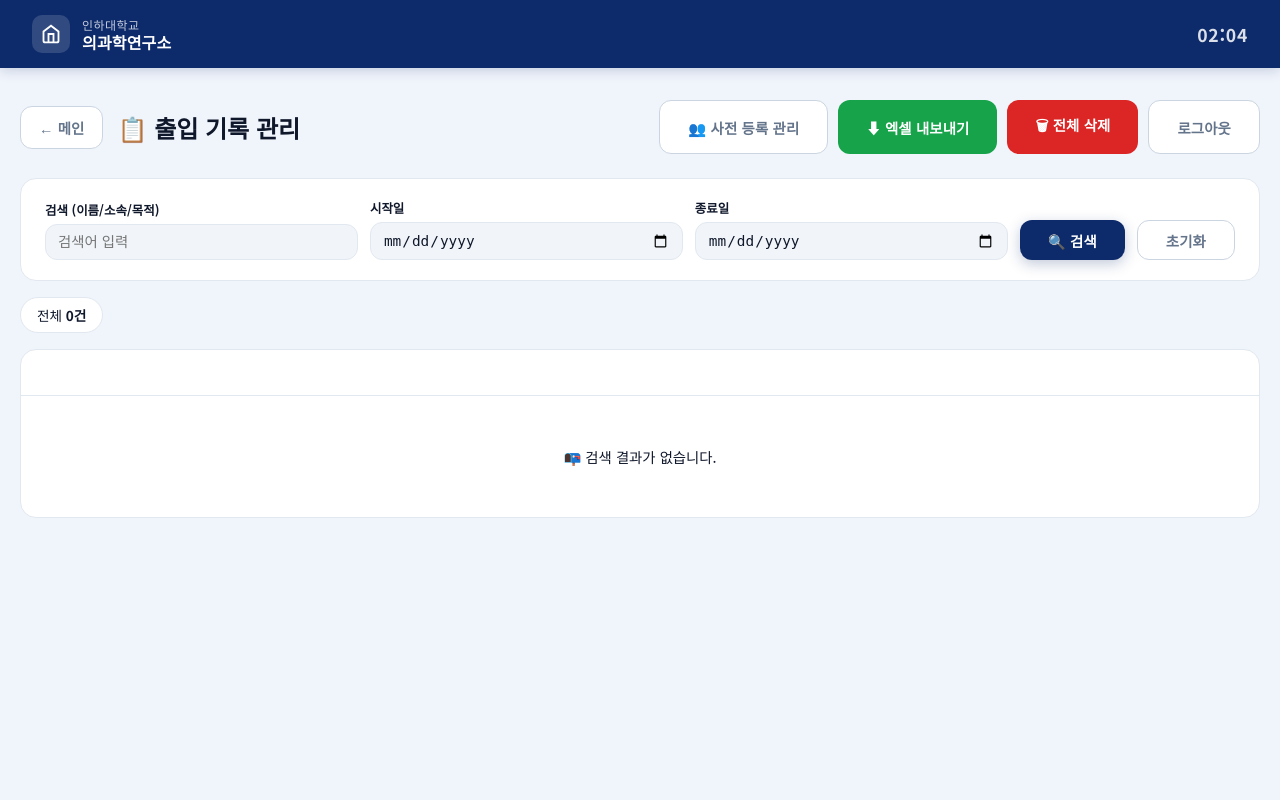
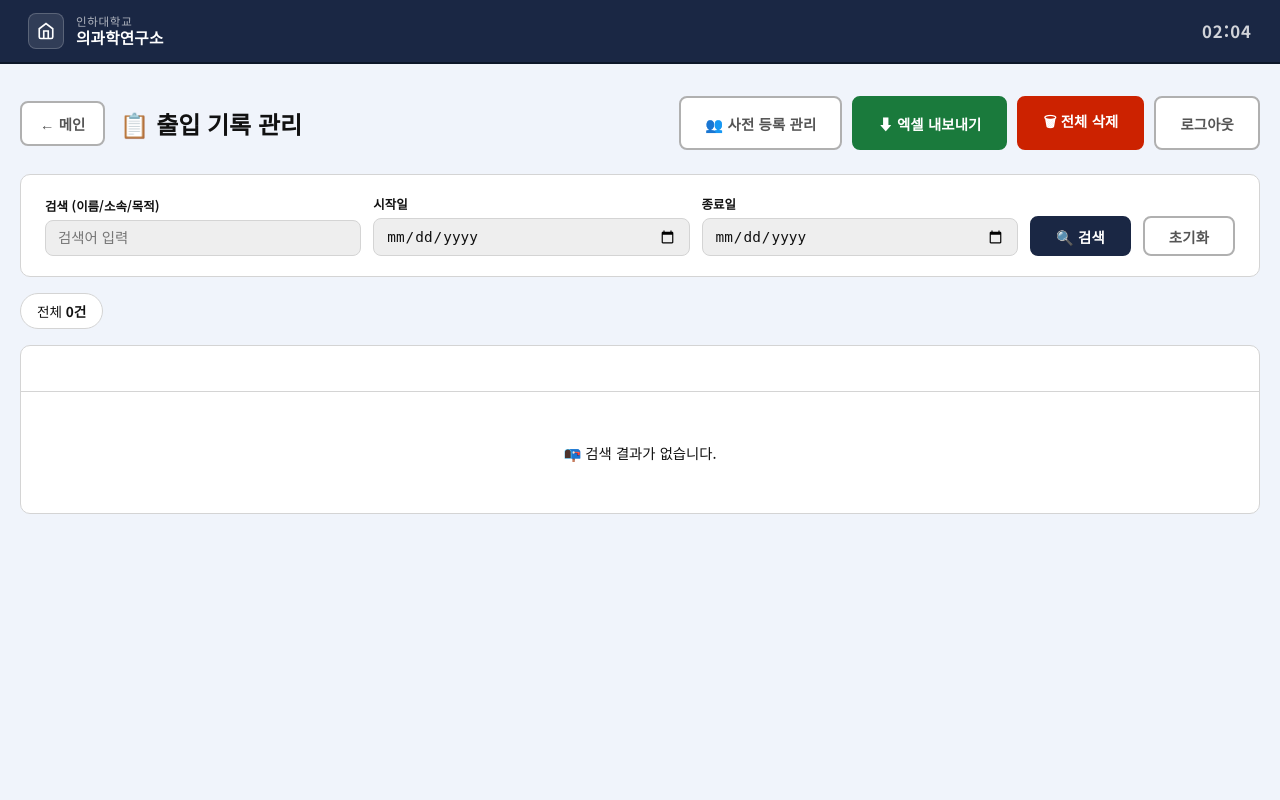
Before and after one commit to CYjang-LG/LOG_Kios, a Flask app: page /admin in a window 1280 px wide. Run offline with Flask 3, Linux system fonts and the light colour scheme; the visitor is signed in with stand-in values (Sample User, id 1); data that the repository does not hold is empty.

Commit message:
design: flat color 디자인 전면 적용 - 그라디언트 제거, 그림자 최소화, border 강화, 단일 accent 컴러

```diff
--- a/templates/base.html
+++ b/templates/base.html
@@ -15,41 +15,44 @@
   <style>
     *, *::before, *::after { box-sizing: border-box; margin: 0; padding: 0; }
     :root {
-      /* 브랜드 컬러 */
-      --navy:        #0D2B6B;
-      --navy-hover:  #1a3f8f;
-      --navy-light:  #e8edf7;
-      --teal:        #0891b2;
-      --teal-hover:  #0e7490;
-      --teal-light:  #e0f2fe;
-      /* 서페이스 */
-      --bg:          #f8fafc;
-      --surface:     #ffffff;
-      --surface-2:   #f1f5f9;
-      --border:      #e2e8f0;
-      --border-strong: #cbd5e1;
+      /* 업센트 컴러 - 단일 accent */
+      --navy:          #1a2744;
+      --navy-hover:    #253660;
+      --navy-light:    #eef1f8;
+      --navy-mid:      #c8d1e8;
+
+      /* 서페이스 - 완전 flat */
+      --bg:            #f5f5f5;
+      --surface:       #ffffff;
+      --surface-2:     #eeeeee;
+      --border:        #d4d4d4;
+      --border-strong: #b0b0b0;
+
       /* 텍스트 */
-      --text:        #0f172a;
-      --text-muted:  #64748b;
-      --text-faint:  #94a3b8;
+      --text:          #111111;
+      --text-muted:    #555555;
+      --text-faint:    #999999;
+
       /* 상태 */
-      --error:       #dc2626;
-      --error-light: #fef2f2;
-      --success:     #16a34a;
-      --success-light: #f0fdf4;
+      --error:         #cc2200;
+      --error-light:   #fff0ee;
+      --success:       #1a7a3c;
+      --success-light: #eefaf2;
+
       /* 레이아웃 */
-      --radius-xs:   8px;
-      --radius-sm:   12px;
-      --radius:      16px;
-      --radius-lg:   20px;
-      --radius-xl:   24px;
-      --shadow-sm:   0 1px 3px rgba(15,23,42,0.06), 0 1px 2px rgba(15,23,42,0.04);
-      --shadow:      0 4px 16px rgba(15,23,42,0.08), 0 2px 6px rgba(15,23,42,0.04);
-      --shadow-lg:   0 12px 40px rgba(15,23,42,0.12), 0 4px 12px rgba(15,23,42,0.06);
+      --radius-xs:  6px;
+      --radius-sm:  8px;
+      --radius:     10px;
+      --radius-lg:  12px;
+      --radius-xl:  14px;
+
+      /* 그림자 - 최소화 */
+      --shadow-sm:  0 1px 0 var(--border);
+
       /* 헤더 */
-      --header-h:    68px;
+      --header-h:   64px;
       /* 하단바 */
-      --footer-h:    80px;
+      --footer-h:   76px;
     }
     html, body { height: 100%; }
     body {
@@ -69,44 +72,49 @@
       position: fixed; top: 0; left: 0; right: 0; z-index: 100;
       height: var(--header-h);
       background: var(--navy);
+      border-bottom: 2px solid #0d1729;
       display: flex; align-items: center; justify-content: space-between;
-      padding: 0 32px;
-      box-shadow: 0 2px 12px rgba(13,43,107,0.20);
+      padding: 0 28px;
     }
     .top-bar-logo {
       display: flex; align-items: center; gap: 12px;
       color: #fff;
     }
     .top-bar-logo-icon {
-      width: 38px; height: 38px;
-      background: rgba(255,255,255,0.15);
-      border-radius: 10px;
+      width: 36px; height: 36px;
+      background: rgba(255,255,255,0.10);
+      border: 1px solid rgba(255,255,255,0.20);
+      border-radius: var(--radius-sm);
       display: flex; align-items: center; justify-content: center;
     }
     .top-bar-logo-text { line-height: 1.25; }
-    .top-bar-logo-text .institution { font-size: .75rem; font-weight: 500; opacity: .75; letter-spacing: .04em; }
-    .top-bar-logo-text .dept { font-size: 1rem; font-weight: 700; letter-spacing: .01em; }
-    .top-bar-right { display: flex; align-items: center; gap: 16px; }
+    .top-bar-logo-text .institution { font-size: .72rem; font-weight: 500; opacity: .65; letter-spacing: .06em; }
+    .top-bar-logo-text .dept { font-size: .98rem; font-weight: 700; letter-spacing: .01em; }
+    .top-bar-right { display: flex; align-items: center; gap: 14px; }
     .top-bar-time {
-      color: rgba(255,255,255,0.85);
-      font-size: 1.1rem;
+      color: rgba(255,255,255,0.80);
+      font-size: 1.05rem;
       font-weight: 700;
       font-variant-numeric: tabular-nums;
-      letter-spacing: .04em;
+      letter-spacing: .06em;
     }
     .admin-btn {
-      background: rgba(255,255,255,0.12);
-      border: 1px solid rgba(255,255,255,0.22);
-      color: rgba(255,255,255,0.85);
-      padding: 8px 16px;
+      background: transparent;
+      border: 1px solid rgba(255,255,255,0.30);
+      color: rgba(255,255,255,0.75);
+      padding: 7px 14px;
       border-radius: var(--radius-xs);
-      font-size: .82rem;
+      font-size: .80rem;
       font-weight: 600;
       cursor: pointer;
-      transition: all .18s;
+      transition: border-color .15s, color .15s, background .15s;
       letter-spacing: .02em;
     }
-    .admin-btn:hover { background: rgba(255,255,255,0.22); color: #fff; }
+    .admin-btn:hover {
+      border-color: rgba(255,255,255,0.70);
+      color: #fff;
+      background: rgba(255,255,255,0.08);
+    }
 
     /* ── 페이지 래퍼 ── */
     .page-wrap {
@@ -119,145 +127,141 @@
       display: inline-flex; align-items: center; justify-content: center; gap: 8px;
       border: none; cursor: pointer;
       border-radius: var(--radius-sm);
-      font-size: 1rem; font-weight: 700;
-      padding: 14px 28px;
-      transition: all .18s ease;
+      font-size: .95rem; font-weight: 700;
+      padding: 12px 24px;
+      transition: background .15s, color .15s, border-color .15s;
       font-family: inherit;
       letter-spacing: .01em;
     }
     .btn-primary {
-      background: var(--navy); color: #fff;
-      box-shadow: 0 4px 14px rgba(13,43,107,0.25);
+      background: var(--navy);
+      color: #fff;
+      border: 2px solid var(--navy);
     }
-    .btn-primary:hover { background: var(--navy-hover); transform: translateY(-1px); box-shadow: 0 6px 20px rgba(13,43,107,0.30); }
-    .btn-primary:active { transform: translateY(0); box-shadow: 0 2px 8px rgba(13,43,107,0.20); }
+    .btn-primary:hover { background: var(--navy-hover); border-color: var(--navy-hover); }
+    .btn-primary:active { background: #111d36; border-color: #111d36; }
     .btn-secondary {
-      background: var(--surface); color: var(--text-muted);
-      border: 1.5px solid var(--border-strong);
+      background: var(--surface);
+      color: var(--text-muted);
+      border: 2px solid var(--border-strong);
     }
     .btn-secondary:hover { background: var(--surface-2); color: var(--navy); border-color: var(--navy); }
-    .btn-teal { background: var(--teal); color: #fff; box-shadow: 0 4px 14px rgba(8,145,178,0.25); }
-    .btn-teal:hover { background: var(--teal-hover); }
     .btn-lg {
-      padding: 20px 40px;
-      font-size: 1.15rem;
+      padding: 16px 36px;
+      font-size: 1.1rem;
       border-radius: var(--radius);
-      min-height: 68px;
+      min-height: 60px;
     }
     .btn-xl {
-      padding: 24px 48px;
-      font-size: 1.25rem;
+      padding: 20px 40px;
+      font-size: 1.2rem;
       border-radius: var(--radius-lg);
-      min-height: 76px;
+      min-height: 70px;
       width: 100%;
     }
-    .btn-danger { background: var(--error); color: #fff; }
-    .btn-danger:hover { background: #b91c1c; }
-    .btn-success { background: var(--success); color: #fff; }
+    .btn-danger { background: var(--error); color: #fff; border: 2px solid var(--error); }
+    .btn-danger:hover { background: #aa1c00; border-color: #aa1c00; }
+    .btn-success { background: var(--success); color: #fff; border: 2px solid var(--success); }
 
     /* ── 플래시 메시지 ── */
-    .flash { padding: 16px 22px; border-radius: var(--radius-sm); margin-bottom: 16px; font-weight: 600; font-size: 1rem; }
-    .flash-success { background: var(--success-light); border: 1.5px solid #86efac; color: #166534; }
-    .flash-error   { background: var(--error-light); border: 1.5px solid #fca5a5; color: #991b1b; }
+    .flash { padding: 14px 20px; border-radius: var(--radius-sm); margin-bottom: 14px; font-weight: 600; font-size: .95rem; }
+    .flash-success { background: var(--success-light); border: 1.5px solid #7dd09a; color: #14532d; }
+    .flash-error   { background: var(--error-light);   border: 1.5px solid #f0a090; color: #991100; }
 
     /* ── 프로그레스 스텝 바 ── */
     .step-progress {
       background: var(--surface);
       border-bottom: 1.5px solid var(--border);
-      padding: 0 32px;
-      height: 60px;
+      padding: 0 28px;
+      height: 54px;
       display: flex;
       align-items: center;
       justify-content: center;
       gap: 0;
     }
     .sp-item {
-      display: flex; align-items: center; gap: 10px;
-      font-size: .88rem; font-weight: 600;
+      display: flex; align-items: center; gap: 8px;
+      font-size: .84rem; font-weight: 600;
       color: var(--text-faint);
-      padding: 0 14px;
+      padding: 0 12px;
       white-space: nowrap;
     }
     .sp-item.active { color: var(--navy); }
-    .sp-item.done   { color: var(--teal); }
+    .sp-item.done   { color: var(--text-muted); }
     .sp-dot {
-      width: 28px; height: 28px;
+      width: 26px; height: 26px;
       border-radius: 50%;
       background: var(--surface-2);
       border: 2px solid var(--border-strong);
       color: var(--text-faint);
       display: flex; align-items: center; justify-content: center;
-      font-size: .78rem; font-weight: 800;
+      font-size: .74rem; font-weight: 800;
       flex-shrink: 0;
-      transition: all .2s;
+      transition: background .15s, border-color .15s, color .15s;
     }
     .sp-item.active .sp-dot {
-      background: var(--navy); border-color: var(--navy); color: #fff;
-      box-shadow: 0 0 0 4px var(--navy-light);
+      background: var(--navy);
+      border-color: var(--navy);
+      color: #fff;
     }
     .sp-item.done .sp-dot {
-      background: var(--teal); border-color: var(--teal); color: #fff;
+      background: var(--surface-2);
+      border-color: var(--border-strong);
+      color: var(--text-muted);
     }
     .sp-sep {
-      width: 32px; height: 2px;
+      width: 28px; height: 1.5px;
       background: var(--border);
       flex-shrink: 0;
     }
-    .sp-item.done + .sp-sep { background: var(--teal); }
 
-    /* ── 키오스크 선택 카드 공통 ── */
+    /* ── 키오스크 선택 카드 ── */
     .kiosk-card {
       background: var(--surface);
       border: 2px solid var(--border);
       border-radius: var(--radius-lg);
-      padding: 28px 20px 24px;
+      padding: 24px 16px 20px;
       display: flex; flex-direction: column;
-      align-items: center; gap: 14px;
+      align-items: center; gap: 12px;
       cursor: pointer;
-      transition: all .18s ease;
+      transition: border-color .15s, background .15s;
       text-align: center;
-      min-height: 140px;
+      min-height: 130px;
       justify-content: center;
-      box-shadow: var(--shadow-sm);
     }
     .kiosk-card:hover {
       border-color: var(--navy);
       background: var(--navy-light);
-      transform: translateY(-3px);
-      box-shadow: var(--shadow);
     }
-    .kiosk-card:active { transform: translateY(-1px); }
+    .kiosk-card:active {
+      background: var(--navy-mid);
+    }
     .kiosk-card.selected {
       border-color: var(--navy);
+      border-width: 2.5px;
       background: var(--navy-light);
-      box-shadow: 0 0 0 4px rgba(13,43,107,0.12), var(--shadow);
     }
     .kiosk-card.direct {
       border-style: dashed;
       border-color: var(--border-strong);
     }
-    .kiosk-card.direct:hover {
-      border-color: var(--teal);
-      background: var(--teal-light);
-    }
+    .kiosk-card.direct:hover,
     .kiosk-card.direct.open {
-      border-color: var(--teal);
-      background: var(--teal-light);
+      border-color: var(--navy);
+      background: var(--navy-light);
+      border-style: solid;
     }
     .kc-icon {
-      width: 52px; height: 52px;
+      width: 48px; height: 48px;
       border-radius: var(--radius-sm);
       background: var(--navy-light);
+      border: 1.5px solid var(--navy-mid);
       color: var(--navy);
       display: flex; align-items: center; justify-content: center;
       flex-shrink: 0;
     }
-    .kiosk-card.direct .kc-icon {
-      background: var(--teal-light);
-      color: var(--teal);
-    }
     .kc-label {
-      font-size: 1rem; font-weight: 700;
+      font-size: .95rem; font-weight: 700;
       color: var(--text);
       line-height: 1.3;
     }
@@ -363,7 +366,7 @@
     tickTop(); setInterval(tickTop, 1000);
     document.addEventListener('DOMContentLoaded', () => {
       document.querySelectorAll('.btn, .kiosk-card').forEach(el => {
-        el.addEventListener('touchstart', () => { el.style.opacity = '.8'; }, {passive:true});
+        el.addEventListener('touchstart', () => { el.style.opacity = '.85'; }, {passive:true});
         el.addEventListener('touchend',   () => { el.style.opacity = '1'; });
       });
     });
```
Also changed, not shown: other parts of templates/base.html (+12 -13 lines).
